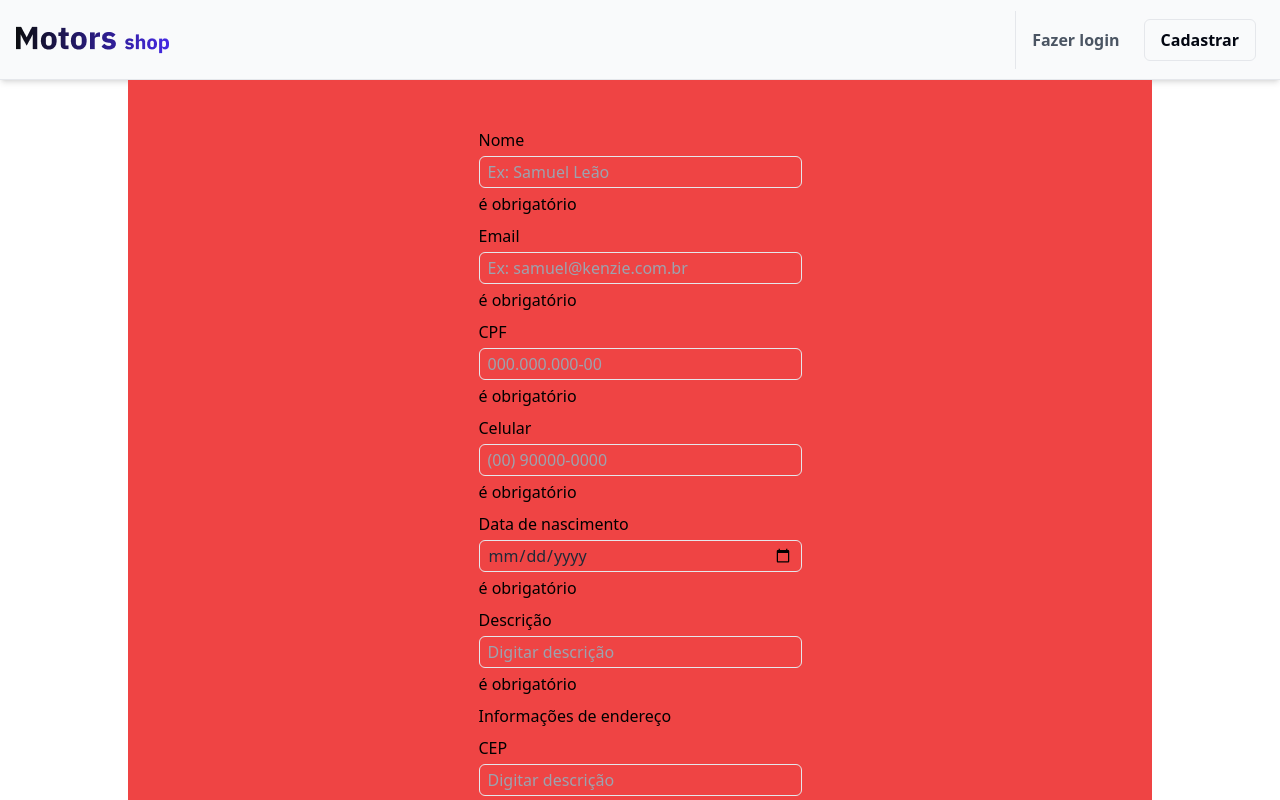
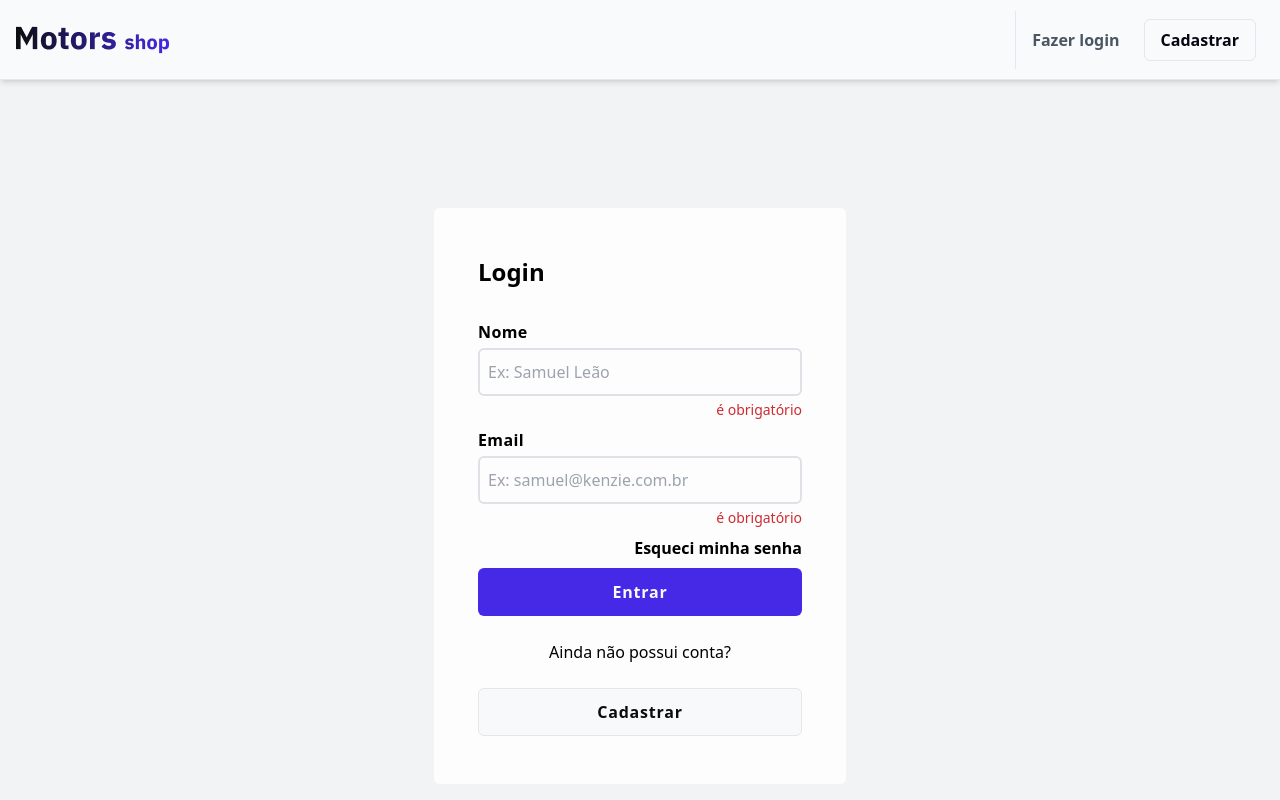
Before and after one commit to enriquevierne/frontend-final-project-m6, a React (Vite) app: page /login in a window 1280 px wide. Shown: the top 800 px of the page. Built offline with nearby package versions, Linux system fonts and the light colour scheme.

Commit message:
feat: add loginpage style

```diff
--- a/src/Components/Footer/index.tsx
+++ b/src/Components/Footer/index.tsx
@@ -3,7 +3,7 @@ import { Logo } from "../Logo";
 
 export const Footer = () => {
   return (
-    <footer className="w-full h-40 bg-gray-950 m-auto flex  justify-between items-center border-b shadow-md p-4">
+    <footer className="w-full h-40 bg-gray-950 m-auto flex justify-between items-center border-b shadow-md p-4">
       <div className="w-full m-auto max-w-7xl flex flex-col lg:flex-row justify-between items-center gap-4">
         <Logo position="footer" />
         <span className="text-sm tracking-wide text-gray-100">
--- a/src/Components/Form/Buttons/index.tsx
+++ b/src/Components/Form/Buttons/index.tsx
@@ -1,7 +1,15 @@
-export const ButtonDefault = () => {
+interface ButtonDefaultProps {
+  label: string;
+  style: string;
+}
+
+export const ButtonDefault = ({ label, style }: ButtonDefaultProps) => {
   return (
-    <button type="submit" className="flex items-center justify-center text-sm p-2 h-10 bg-purple-800 rounded hover:bg-gray-800 text-gray-100 font-semibold ease-int-out duration-200 uppercase">
-      botão
+    <button
+      type="submit"
+      className={style}
+    >
+      {label}
     </button>
   );
 };
--- a/src/Components/Form/Errors/index.tsx
+++ b/src/Components/Form/Errors/index.tsx
@@ -3,5 +3,5 @@ interface InputLabelProps {
 }
 
 export const InputError = ({error}:InputLabelProps) => {
-    return <span>{error}</span>
+    return <span className="text-right text-sm text-alert1 font-medium">{error}</span>
 }
--- a/src/Components/Form/Inputs/index.tsx
+++ b/src/Components/Form/Inputs/index.tsx
@@ -6,7 +6,7 @@ interface InputProps {
 export const Input = ({ type, placeholder }: InputProps) => {
   return (
     <input
-      className="p-2 h-8 rounded-md bg-transparent outline-none border text-gray-800"
+      className="p-2 h-12 rounded-md bg-transparent outline-none border-2 border-grey4 text-gray-900"
       type={type}
       placeholder={placeholder}
     />
--- a/src/Components/Form/Labels/index.tsx
+++ b/src/Components/Form/Labels/index.tsx
@@ -3,5 +3,5 @@ interface InputLabelProps {
 }
 
 export const InputLabel = ({text}:InputLabelProps) => {
-    return <label htmlFor="">{text}</label>
+    return <label className="font-semibold tracking-wide" htmlFor="">{text}</label>
 }
--- a/src/Components/Form/LoginForm/index.tsx
+++ b/src/Components/Form/LoginForm/index.tsx
@@ -1,73 +1,38 @@
-import { InputError } from "../Errors"
-import { Input } from "../Inputs"
-import { InputLabel } from "../Labels"
+import { ButtonDefault } from "../Buttons";
+import { InputError } from "../Errors";
+import { Input } from "../Inputs";
+import { InputLabel } from "../Labels";
 
 export const FormLogin = () => {
-    return(
-        <form className="w-11/12 max-w-[411px] m-auto py-12 px-11 grid grid-cols-12 gap-2" action="">
+  return (
+    <div className="w-11/12 max-w-[412px] m-auto py-12 px-11 bg-grey0 flex flex-col gap-8 rounded-md">
+      <h2 className="text-2xl font-semibold">Login</h2>
+      <form className="grid grid-cols-12 gap-2">
         <div className="flex flex-col gap-1 col-span-12">
-                <InputLabel text='Nome' />
-                <Input type='text' placeholder='Ex: Samuel Leão'/>
-                <InputError error='é obrigatório'/>
+          <InputLabel text="Nome" />
+          <Input type="text" placeholder="Ex: Samuel Leão" />
+          <InputError error="é obrigatório" />
         </div>
         <div className="flex flex-col gap-1 col-span-12">
-                <InputLabel text='Email' />
-                <Input type='text' placeholder='Ex: samuel@kenzie.com.br' />
-                <InputError error='é obrigatório'/>
+          <InputLabel text="Email" />
+          <Input type="text" placeholder="Ex: samuel@kenzie.com.br" />
+          <InputError error="é obrigatório" />
         </div>
-            <div className="flex flex-col gap-1 col-span-12">
-                <InputLabel text='CPF' />
-                <Input type='text' placeholder='000.000.000-00' />
-                <InputError error='é obrigatório'/>
+        <div className="col-span-12 text-right font-semibold">
+          <span>Esqueci minha senha</span>
         </div>
-            <div className="flex flex-col gap-1 col-span-12">
-                <InputLabel text='Celular' />
-                <Input type='text' placeholder='(00) 90000-0000' />
-                <InputError error='é obrigatório'/>
-            </div>
-            <div className="flex flex-col gap-1 col-span-12">
-                <InputLabel text='Data de nascimento' />
-                <Input type='date' placeholder='00/00/00' />
-                <InputError error='é obrigatório'/>
-            </div>
-            <div className="flex flex-col gap-1 col-span-12">
-                <InputLabel text='Descrição' />
-                <Input type='text' placeholder='Digitar descrição' />
-                <InputError error='é obrigatório'/>
-            </div>
-            <div className="col-span-12">
-                <p>Informações de endereço</p>
-            </div>
-            <div className="flex flex-col gap-1 col-span-12">
-                <InputLabel text='CEP' />
-                <Input type='text' placeholder='Digitar descrição' />
-                <InputError error='é obrigatório'/>
-            </div>
-            <div className="flex flex-col gap-1 col-span-6">
-                <InputLabel text='Estado' />
-                <Input type='text' placeholder='Digitar descrição' />
-                <InputError error='é obrigatório'/>
-            </div>
-            <div className="flex flex-col gap-1 col-span-6">
-                <InputLabel text='Cidade' />
-                <Input type='text' placeholder='Digitar descrição' />
-                <InputError error='é obrigatório'/>
-            </div>
-            <div className="flex flex-col gap-1 col-span-12">
-                <InputLabel text='Rua' />
-                <Input type='text' placeholder='Digitar descrição' />
-                <InputError error='é obrigatório'/>
-            </div>
-            <div className="flex flex-col gap-1 col-span-12">
-                <InputLabel text='Número' />
-                <Input type='text' placeholder='Digitar descrição' />
-                <InputError error='é obrigatório'/>
-            </div>
-            <div className="flex flex-col gap-1 col-span-12">
-                <InputLabel text='Complemento' />
-                <Input type='text' placeholder='Digitar descrição' />
-                <InputError error='é obrigatório'/>
+        <div className="col-span-12 flex flex-col gap-6 text-center">
+          <ButtonDefault
+            label="Entrar"
+            style="bg-brand1 h-12 p-2 rounded-md text-grey1 font-semibold tracking-wider hover:bg-brand2 duration-300 ease-in-out"
+          />
+          <span>Ainda não possui conta?</span>
+          <ButtonDefault
+            label="Cadastrar"
+            style="bg-grey1 h-12 p-2 rounded-md border text-grey10 font-semibold tracking-wider hover:bg-brand2 duration-300 ease-in-out"
+          />
         </div>
       </form>
-    )
-}
+    </div>
+  );
+};
--- a/src/Components/Logo/index.tsx
+++ b/src/Components/Logo/index.tsx
@@ -7,7 +7,7 @@ interface LogoProps {
 
 export const Logo = ({ position }: LogoProps) => {
   return (
-    <>
+    <a href="/">
       {position == "header" ? (
         <>
           <img src={logoHeader} alt="" />
@@ -19,6 +19,6 @@ export const Logo = ({ position }: LogoProps) => {
           <img src={logoFooter} alt="" />
         </>
       ) : null}
-    </>
+    </a>
   );
 };
--- a/src/Components/Template/Guest/index.tsx
+++ b/src/Components/Template/Guest/index.tsx
@@ -6,7 +6,7 @@ export const GuestTemplate = ({
   children,
 }: PropsTemplate) => {
   return (
-    <main className="scroll-smooth">
+    <main className="bg-grey2">
       <Header />
       <div className="">{children}</div>
       <Footer />
--- a/src/Pages/Login/index.tsx
+++ b/src/Pages/Login/index.tsx
@@ -4,7 +4,7 @@ import { GuestTemplate } from "../../Components/Template/Guest";
 export const LoginPage = () => {
   return (
     <GuestTemplate>
-      <div className="w-full max-w-5xl m-auto bg-red-500">
+      <div className="w-full max-w-5xl m-auto py-32">
         <FormLogin />
       </div>
     </GuestTemplate>
--- a/tailwind.config.js
+++ b/tailwind.config.js
@@ -15,6 +15,35 @@ export default {
         brand2: "#5126ea",
         brand3: "#b0a6f0",
         brand4: "#edeafd",
+        grey0: "#fdfdfd",
+        grey1: "#f8f9fa",
+        grey2: "#f1f3f5",
+        grey3: "#e9ecef",
+        grey4: "#dee2e6",
+        grey5: "#ced4da",
+        grey6: "#adb5bd",
+        grey7: "#868e96",
+        grey8: "#495057",
+        grey9: "#212529",
+        grey10: "#080d0d",
+        alert1: "#cd2b31",
+        alert2: "#fdd8d8",
+        alert3: "#ffe5e5",
+        success1: "#18794e",
+        success2: "#ccebd7",
+        success3: "#ddf3e4",
+        random1: "#e34d8c",
+        random2: "#c04277",
+        random3: "#7d2a4d",
+        random4: "#7000ff",
+        random5: "#6200e3",
+        random6: "#36007d",
+        random7: "#349974",
+        random8: "#2a7d5f",
+        random9: "#153d2e",
+        random10: "#6100ff",
+        random11: "#5700e3",
+        random12: "#30007d",
       },
     },
   },
```
Also changed, not shown: src/Components/Form/RegisterForm/index.tsx (+73 -0 lines). Lines whose indentation alone changed are shown as unchanged.
